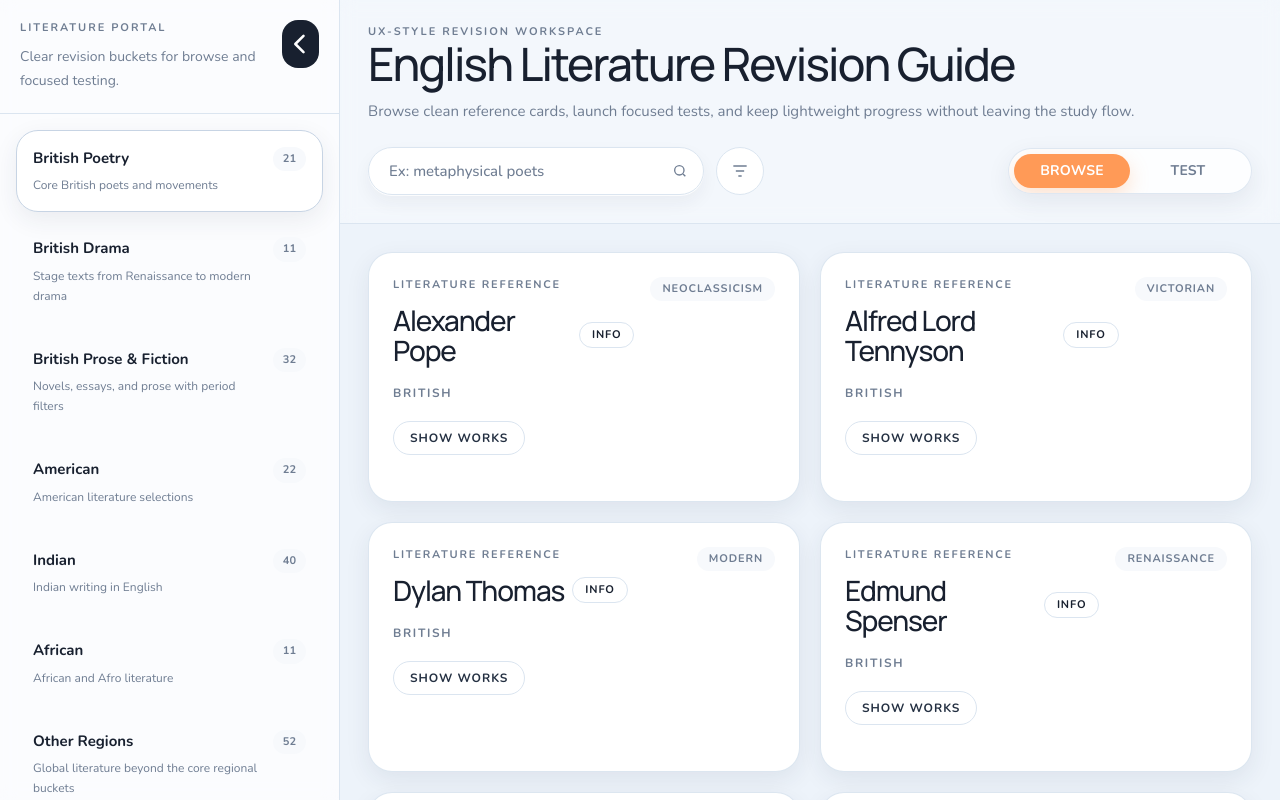
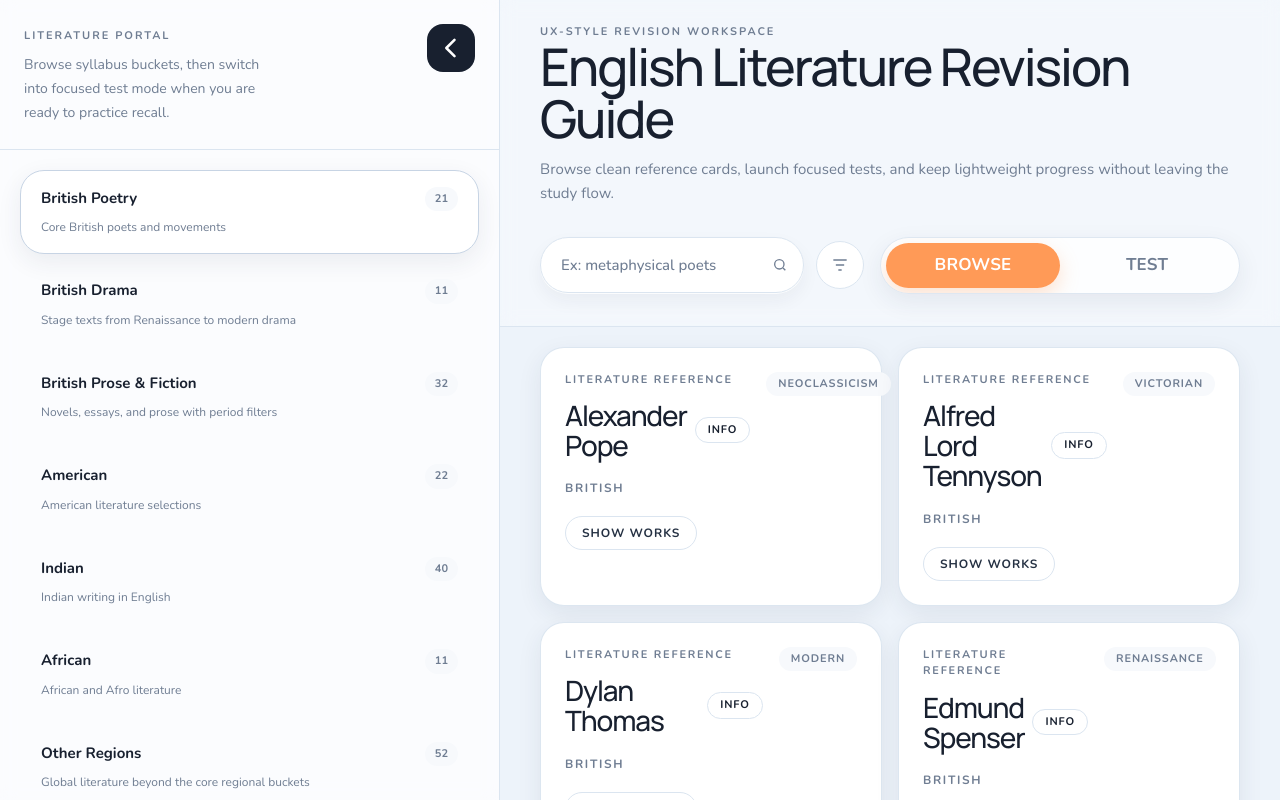
Before and after one commit to hereisramana/literature-portal, a Next.js app: page / in a window 1280 px wide. Built offline with nearby package versions, Linux system fonts and the light colour scheme.

Commit message:
ui redesign-2

```diff
--- a/app/page.js
+++ b/app/page.js
@@ -170,7 +170,7 @@ export default function Page() {
     <div className="flex h-screen overflow-hidden bg-[var(--color-bg-primary)]">
       <div
         className={`hidden h-full border-r border-[var(--divider-color)] bg-[rgba(255,255,255,0.42)] transition-[width] duration-300 lg:block ${
-          desktopSidebarCollapsed ? "w-[52px]" : "w-[340px]"
+          desktopSidebarCollapsed ? "w-[72px]" : "w-[440px] xl:w-[500px]"
         }`}
       >
         <Sidebar
@@ -213,8 +213,8 @@ export default function Page() {
 
       <main className="flex min-w-0 flex-1 flex-col overflow-hidden">
         <div className="border-b border-[var(--divider-color)] bg-[rgba(255,255,255,0.34)] backdrop-blur-sm">
-          <div className="shell-width px-4 pb-6 pt-5 md:px-7 md:pb-7 md:pt-6">
-          <div className="mb-6 flex items-center gap-4">
+          <div className="shell-width px-4 pb-6 pt-5 md:px-8 md:pb-8 md:pt-6 lg:px-10">
+          <div className="mb-8 flex items-start gap-4">
             <button
               aria-label="Open categories"
               className="rounded-2xl p-2 text-[var(--text-heading-color)] transition hover:bg-[rgba(255,255,255,0.52)] lg:hidden"
@@ -235,7 +235,7 @@ export default function Page() {
               <p className="text-[11px] font-extrabold uppercase tracking-[0.18em] text-[var(--text-muted-color)]">
                 UX-style revision workspace
               </p>
-              <h1 className="mt-2 text-[33px] leading-[1] md:text-[46px]">
+              <h1 className="mt-2 text-[33px] leading-[1] md:text-[46px] lg:text-[52px]">
                 English Literature Revision Guide
               </h1>
               <p className="mx-auto mt-3 max-w-3xl text-sm leading-6 text-[var(--text-muted-color)] md:mx-0 md:text-[15px]">
@@ -244,9 +244,9 @@ export default function Page() {
             </div>
           </div>
 
-          <div className="flex flex-col gap-4 md:flex-row md:items-center md:justify-between">
+          <div className="flex flex-col gap-4 lg:flex-row lg:items-center lg:justify-between">
             <div className="relative flex w-full items-center gap-3">
-              <div className="w-full md:max-w-[336px]">
+              <div className="w-full lg:max-w-[427px]">
                 <SearchBar onSearch={setQuery} />
               </div>
               <button
@@ -303,11 +303,15 @@ export default function Page() {
         </div>
 
         <section className="scrollbar-thin flex-1 overflow-y-auto">
-          <div className="shell-width px-4 py-6 md:px-7 md:py-7">
+          <div className="shell-width px-4 py-4 md:px-8 md:py-5 lg:px-10">
           {filteredAuthors.length > 0 ? (
             <div
-              className={`grid grid-cols-1 gap-5 md:grid-cols-2 ${
-                desktopSidebarCollapsed ? "lg:grid-cols-3" : "2xl:grid-cols-3"
+              className={`grid grid-cols-1 gap-4 md:grid-cols-2 ${
+                mode === "test"
+                  ? "xl:grid-cols-2"
+                  : desktopSidebarCollapsed
+                  ? "xl:grid-cols-3"
+                  : "2xl:grid-cols-3"
               }`}
             >
               {filteredAuthors.map((author, index) => (
--- a/components/cards/AuthorCardBrowse.jsx
+++ b/components/cards/AuthorCardBrowse.jsx
@@ -4,7 +4,7 @@ export default function AuthorCardBrowse({ author, onOpenModal }) {
   const [expanded, setExpanded] = useState(false);
 
   return (
-    <article className="card flex min-h-[250px] flex-col gap-5 p-6 transition duration-200 hover:-translate-y-1 hover:shadow-[var(--shadow-medium)]">
+    <article className="card flex min-h-[251px] flex-col gap-5 p-6 transition duration-200 hover:-translate-y-1 hover:shadow-[var(--shadow-medium)]">
       <div className="flex items-start justify-between gap-4">
         <div>
           <p className="text-[11px] font-extrabold uppercase tracking-[0.16em] text-[var(--text-muted-color)]">
--- a/components/cards/AuthorCardTest.jsx
+++ b/components/cards/AuthorCardTest.jsx
@@ -6,7 +6,7 @@ export default function AuthorCardTest({
   confidence,
 }) {
   return (
-    <article className="card flex min-h-[208px] flex-col justify-between p-6 transition duration-200 hover:-translate-y-1 hover:shadow-[var(--shadow-medium)]">
+    <article className="card flex min-h-[251px] flex-col justify-between p-6 transition duration-200 hover:-translate-y-1 hover:shadow-[var(--shadow-medium)]">
       <div className="flex items-start justify-between gap-4">
         <div>
           <p className="text-[11px] font-extrabold uppercase tracking-[0.16em] text-[var(--text-muted-color)]">
--- a/components/common/Searchbar.jsx
+++ b/components/common/Searchbar.jsx
@@ -19,6 +19,7 @@ export default function SearchBar({ onSearch }) {
           shadow-[var(--input-shadow)] outline-none transition
           focus:border-[var(--color-focus-ring)] focus:bg-white
           placeholder:font-medium placeholder:text-[var(--text-muted-color)]
+          md:h-14
         "
       />
       <span className="pointer-events-none absolute inset-y-0 right-4 flex items-center text-[var(--text-muted-color)]">
--- a/components/layout/ModeToggle.jsx
+++ b/components/layout/ModeToggle.jsx
@@ -6,14 +6,14 @@ export default function ModeToggle({ mode, setMode }) {
       className="
         subtle-surface grid h-[52px] w-full max-w-full grid-cols-2 overflow-hidden rounded-full
         p-[5px] shadow-[var(--shadow-soft)]
-        md:h-[46px] md:w-[244px]
+        md:h-[57px] md:w-[360px]
       "
     >
       <button
         onClick={() => setMode("browse")}
         className={`
           flex items-center justify-center rounded-full px-5 text-[16px] font-extrabold tracking-[0.01em]
-          md:px-3 md:text-[14px]
+          md:px-3 md:text-[17px]
           transition-all duration-200
           ${
             mode === "browse"
@@ -29,7 +29,7 @@ export default function ModeToggle({ mode, setMode }) {
         onClick={() => setMode("test")}
         className={`
           flex items-center justify-center rounded-full px-5 text-[16px] font-extrabold tracking-[0.01em]
-          md:px-3 md:text-[14px]
+          md:px-3 md:text-[17px]
           transition-all duration-200
           ${
             mode === "test"
--- a/components/layout/Sidebar.jsx
+++ b/components/layout/Sidebar.jsx
@@ -8,7 +8,7 @@ export default function Sidebar({
 }) {
   return (
     <aside className="flex h-full flex-col bg-[rgba(255,255,255,0.55)] backdrop-blur-sm">
-      <div className={`flex items-start ${collapsed ? "justify-center px-3 py-6" : "justify-between border-b border-[var(--divider-color)] px-5 py-5"}`}>
+      <div className={`flex items-start ${collapsed ? "justify-center px-3 py-6" : "justify-between border-b border-[var(--divider-color)] px-6 py-6"}`}>
         {collapsed ? (
           <button
             aria-label="Open categories panel"
@@ -28,12 +28,12 @@ export default function Sidebar({
           </button>
         ) : (
           <>
-            <div>
+            <div className="max-w-[250px] pt-1">
               <p className="text-[11px] font-extrabold uppercase tracking-[0.18em] text-[var(--text-muted-color)]">
                 Literature Portal
               </p>
               <p className="mt-2 text-sm leading-6 text-[var(--text-muted-color)]">
-                Clear revision buckets for browse and focused testing.
+                Browse syllabus buckets, then switch into focused test mode when you are ready to practice recall.
               </p>
             </div>
             <button
@@ -58,7 +58,7 @@ export default function Sidebar({
         )}
       </div>
 
-      <div className={`scrollbar-thin flex-1 overflow-y-auto ${collapsed ? "px-0 py-0" : "px-4 py-4"}`}>
+      <div className={`scrollbar-thin flex-1 overflow-y-auto ${collapsed ? "px-0 py-0" : "px-5 py-5"}`}>
         <nav className={`${collapsed ? "space-y-0" : "space-y-2"}`}>
           {!collapsed && categories.map((category) => {
             const isActive = active === category.id;
@@ -71,7 +71,7 @@ export default function Sidebar({
                   onSelect?.();
                 }}
                 className={`
-                  w-full rounded-[22px] border px-4 py-4 text-left transition
+                  w-full rounded-[24px] border px-5 py-4 text-left transition
                   ${
                     isActive
                       ? "border-[var(--color-border-strong)] bg-[var(--color-bg-surface)] shadow-[var(--shadow-soft)]"
@@ -84,7 +84,7 @@ export default function Sidebar({
                     <p className="text-[15px] font-extrabold text-[var(--text-heading-color)]">
                       {category.label}
                     </p>
-                    <p className="mt-1.5 text-xs leading-5 text-[var(--text-muted-color)]">
+                    <p className="mt-2 text-xs leading-5 text-[var(--text-muted-color)]">
                       {category.description}
                     </p>
                   </div>
```
